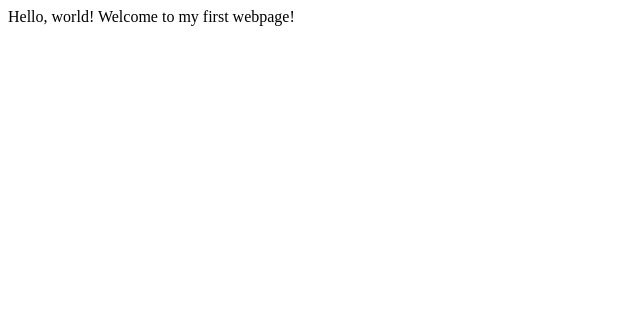
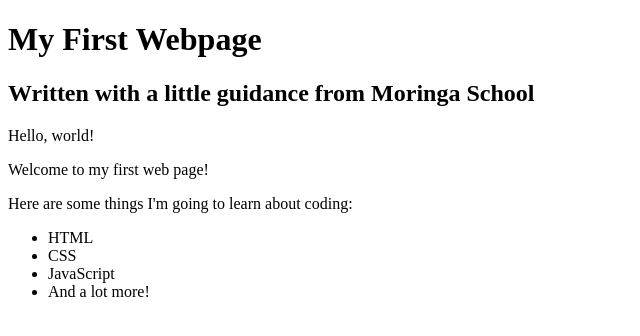
Before and after one commit to damian-sketch/first-webpage, a plain HTML site: page index.html in a window 1280 px wide. Shown: the whole page, without its empty margins (0-640 px from the left). Drawn offline with Linux system fonts and the light colour scheme.

Commit message:
add list elements

```diff
--- a/index.html
+++ b/index.html
@@ -5,8 +5,19 @@
 
   </head>
   <body>
-    Hello, world!
-    Welcome to my first webpage!
+    <h1>My First Webpage</h1>
+    <h2>Written with a little guidance from Moringa School</h2>
+
+    <p>Hello, world!</p>
+    <p>Welcome to my first web page!</p>
+
+    <p>Here are some things I'm going to learn about coding:</p>
+    <ul>
+      <li>HTML</li>
+      <li>CSS</li>
+      <li>JavaScript</li>
+      <li>And a lot more!</li>
+    </ul>
 
   </body>
 </html>
```
Also changed, not shown: my-first-webpage.html (deleted, +0 -23 lines).
